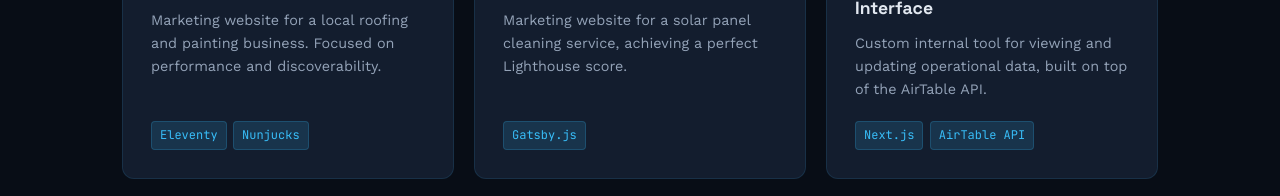
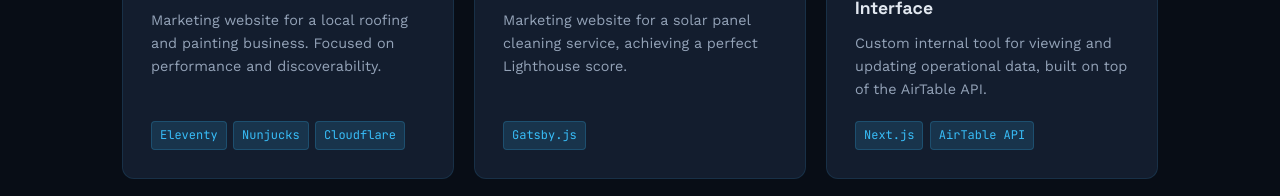
Before and after one commit to SamgeeGamwise/samgeegamwise.github.io, a Gatsby site: page /projects in a window 1280 px wide. Shown: the part 396-592 px from the top of the page. Built offline with nearby package versions, Linux system fonts and the light colour scheme; Gatsby itself is replaced by a stand-in of ours.

Commit message:
Cloudflare

```diff
--- a/src/pages/index.js
+++ b/src/pages/index.js
@@ -45,6 +45,7 @@ const IndexPage = () => {
     languages: ["TypeScript", "C#", "Rust"],
     frontend: ["React", "Next.js", "Angular"],
     backend: [".NET", "NestJS", "Express"],
+    hosting: ["GitHub Pages", "Cloudflare"],
   },
   currentlyAt: "HireVue",
 }`}</code></pre>
--- a/src/pages/projects.js
+++ b/src/pages/projects.js
@@ -8,7 +8,7 @@ const projects = [
   {
     name: 'DK Roofing, Painting, & Gutters',
     description: 'Marketing website for a local roofing and painting business. Focused on performance and discoverability.',
-    technologies: [{ name: 'Eleventy', url: 'https://github.com/SamgeeGamwise/DarleneKay' }, { name: 'Nunjucks' }],
+    technologies: [{ name: 'Eleventy', url: 'https://github.com/SamgeeGamwise/DarleneKay' }, { name: 'Nunjucks' }, { name: 'Cloudflare' }],
     liveLink: 'https://darlenekay.com/',
   },
   {
```
